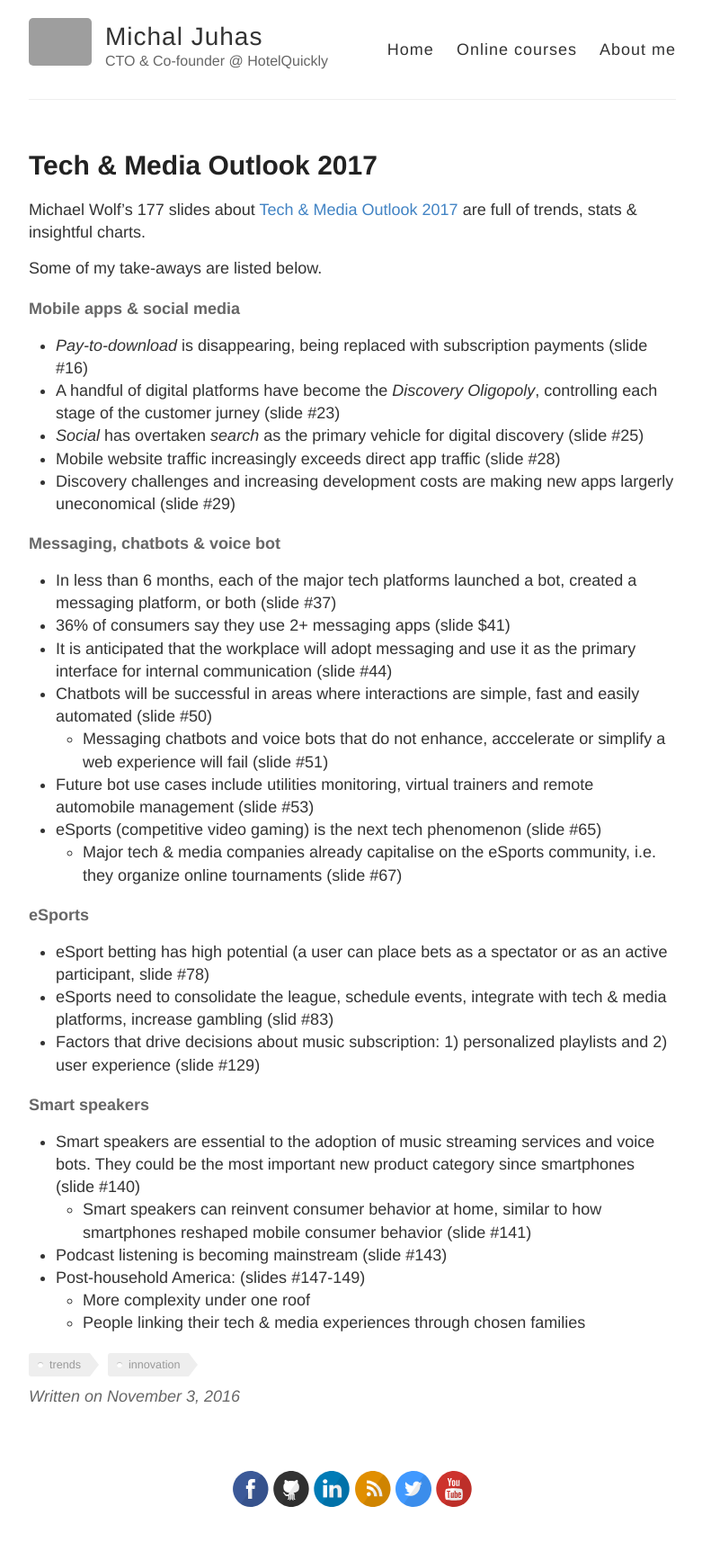
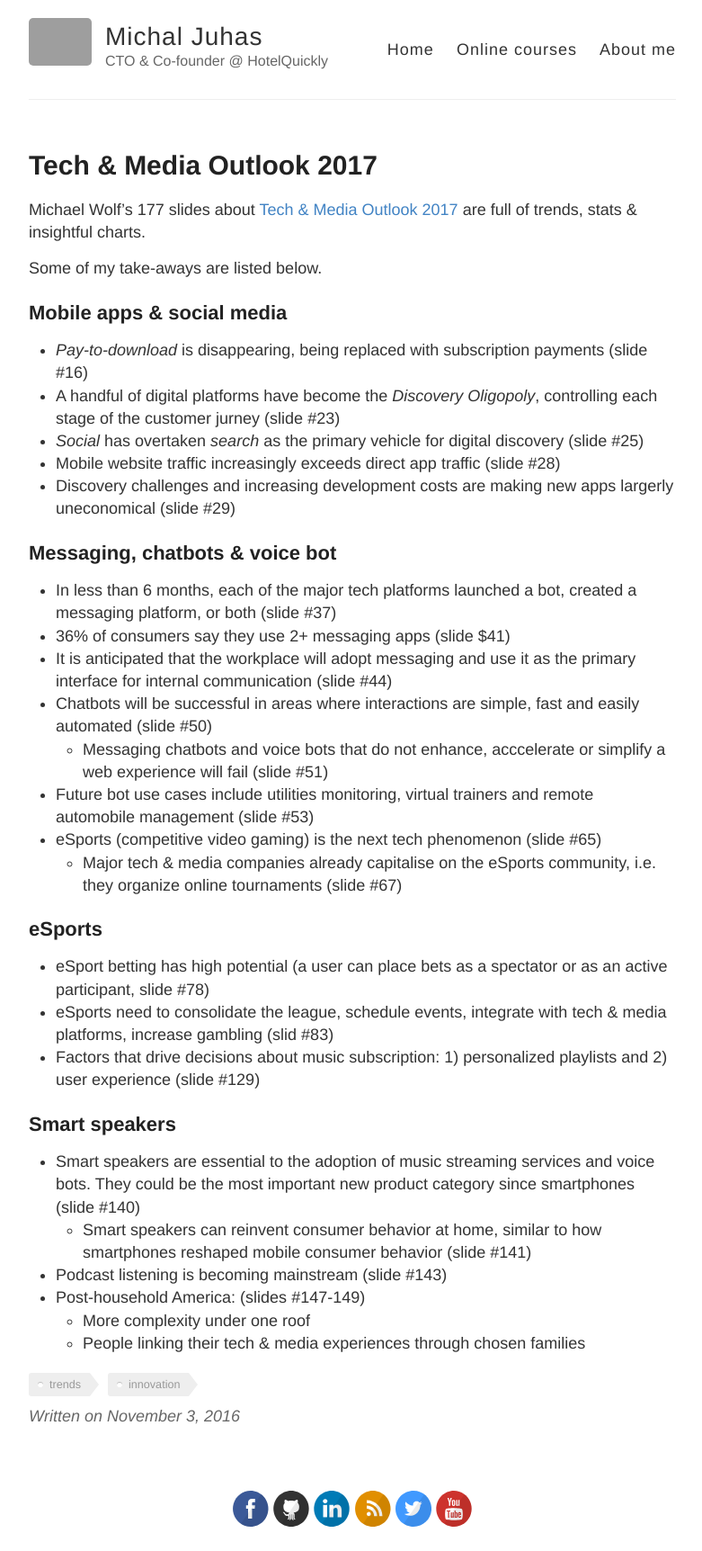
Before and after one commit to michaljuhas/OLD_michaljuhas.github.io, a Jekyll site: the page built from _posts/2016-11-03-Tech-and-Media-Outlook-2017.md, in a window 1280 px wide. Shown: the whole page at 90% size, without its empty margins (248-1029 px from the left). Built offline with Jekyll 4.4.1, drawn with Linux system fonts in a browser that asks for light colours; comment, search, counter and statistics services are not loaded; before the commit the page ends 1702 px from its top, so only the background shows below that; grey boxes are pictures that could not be loaded.

Commit message:
Improved styling

```diff
--- a/_posts/2016-11-03-Tech-and-Media-Outlook-2017.md
+++ b/_posts/2016-11-03-Tech-and-Media-Outlook-2017.md
@@ -9,7 +9,7 @@ Michael Wolf's 177 slides about [Tech & Media Outlook 2017](http://www.wsj.com/a
 
 Some of my take-aways are listed below.
 
-#### Mobile apps & social media
+## Mobile apps & social media
 
 * _Pay-to-download_ is disappearing, being replaced with subscription payments (slide #16)
 * A handful of digital platforms have become the _Discovery Oligopoly_, controlling each stage of the customer jurney (slide #23)
@@ -18,7 +18,7 @@ Some of my take-aways are listed below.
 <!--excerpt-->
 * Discovery challenges and increasing development costs are making new apps largerly uneconomical (slide #29)
 
-#### Messaging, chatbots & voice bot
+## Messaging, chatbots & voice bot
 
 * In less than 6 months, each of the major tech platforms launched a bot, created a messaging platform, or both (slide #37)
 * 36% of consumers say they use 2+ messaging apps (slide $41)
@@ -29,13 +29,13 @@ Some of my take-aways are listed below.
 * eSports (competitive video gaming) is the next tech phenomenon (slide #65)
   * Major tech & media companies already capitalise on the eSports community, i.e. they organize online tournaments (slide #67)
 
-#### eSports
+## eSports
 
 * eSport betting has high potential (a user can place bets as a spectator or as an active participant, slide #78)
 * eSports need to consolidate the league, schedule events, integrate with tech & media platforms, increase gambling (slid #83)
 * Factors that drive decisions about music subscription: 1) personalized playlists and 2) user experience (slide #129)
 
-#### Smart speakers
+## Smart speakers
 
 * Smart speakers are essential to the adoption of music streaming services and voice bots. They could be the most important new product category since smartphones (slide #140)
   * Smart speakers can reinvent consumer behavior at home, similar to how smartphones reshaped mobile consumer behavior (slide #141)
--- a/style.scss
+++ b/style.scss
@@ -52,16 +52,22 @@ h1 {
 }
 
 h2 {
-  font-size: 24px;
+  font-size: 22px;
+  line-height: 1.3;
+  margin-bottom: 5px;
 }
 
 h3 {
   font-size: 20px;
+  line-height: 1.15;
+  margin-bottom: 5px;
 }
 
 h4 {
   font-size: 18px;
   color: $gray;
+  line-height: 1.0;
+  margin-bottom: 5px;
 }
 
 p {
```
